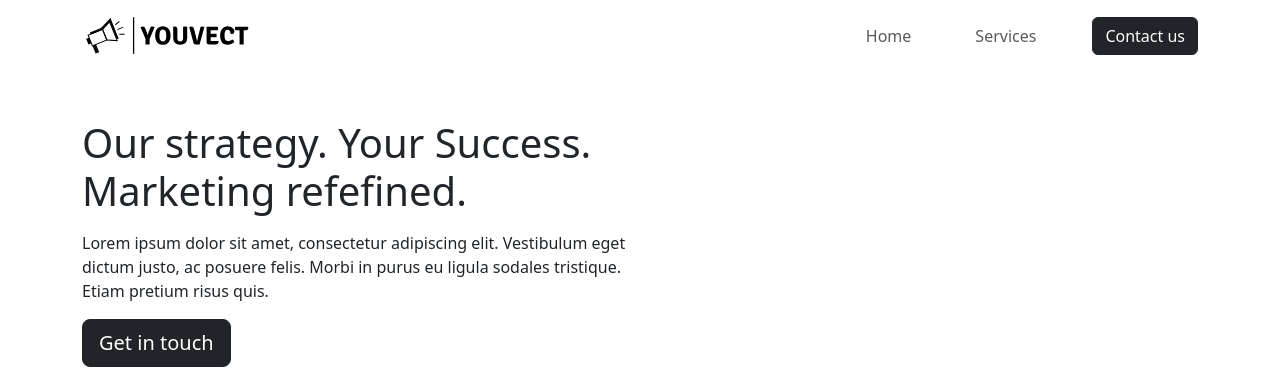
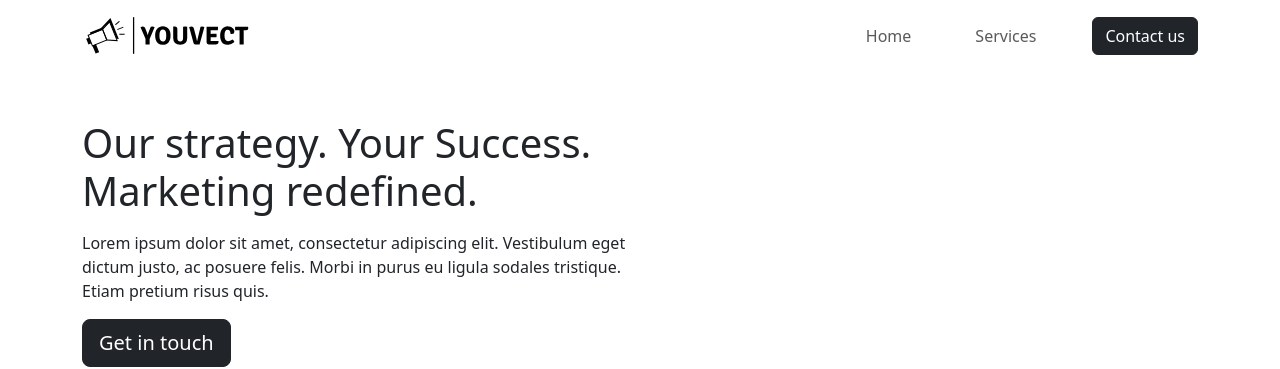
Before and after one commit to youvect/website, a Jekyll site: the page built from index.html, in a window 1280 px wide. Shown: the top 369 px of the page. Built offline with Jekyll 4.4.1, drawn with Linux system fonts in a browser that asks for light colours.

Commit message:
Update default.html

```diff
--- a/_layouts/default.html
+++ b/_layouts/default.html
@@ -34,7 +34,7 @@
     <section class="py-5">
       <div class="container">
         <div class="col-6">
-          <p class="display-6">Our strategy. Your Success.<br>Marketing refefined.</p>
+          <p class="display-6">Our strategy. Your Success.<br>Marketing redefined.</p>
           <p>Lorem ipsum dolor sit amet, consectetur adipiscing elit. Vestibulum eget dictum justo, ac posuere felis. Morbi in purus eu ligula sodales tristique. Etiam pretium risus quis.</p>
           <a class="btn btn-dark btn-lg" href="#contact">Get in touch</a>
         </div>
```
